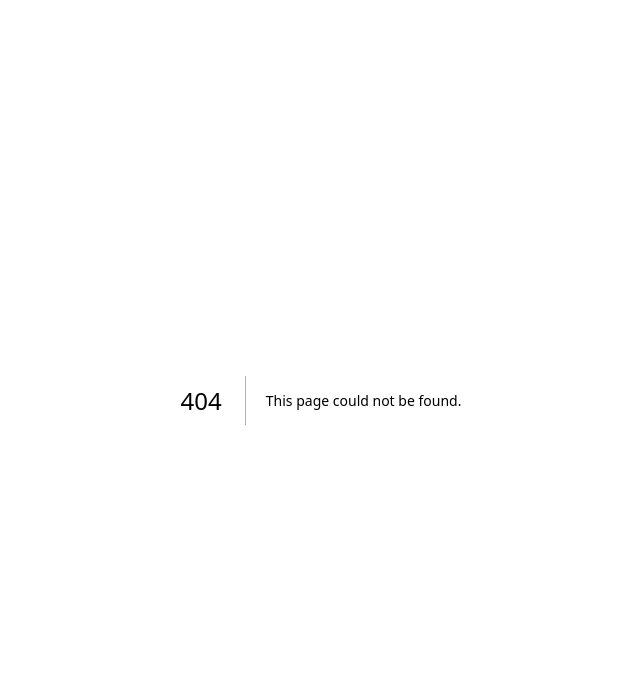
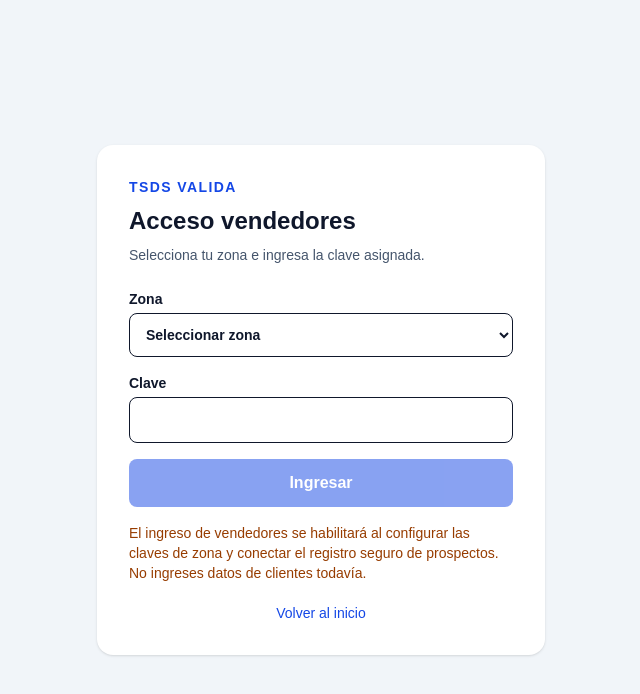
Before and after one commit to JFAOB/tsds-soporte, a Next.js app: page /valida/vendedores in a window 1280 px wide. Before the commit this address had no page. Shown: the top 694 px of the page, without its empty margins (319-959 px from the left). Built offline with nearby package versions, Linux system fonts and the light colour scheme.

Commit message:
feat(valida): add role-specific access page

```diff
--- /dev/null
+++ b/app/valida/vendedores/page.tsx
@@ -0,0 +1,14 @@
+"use client";
+import Link from "next/link";
+import { useState } from "react";
+const ZONES=["CONCEPCION","TEMUCO","VALDIVIA","OSORNO","PUERTO MONTT","COYHAIQUE","PUNTA ARENAS","ONLINE"];
+export default function AccesoVendedores(){
+ const [zone,setZone]=useState(""),[password,setPassword]=useState("");
+ return <main className="flex min-h-screen items-center justify-center bg-slate-100 p-5 text-slate-900"><div className="w-full max-w-md rounded-2xl bg-white p-8 shadow-sm">
+ <div className="text-sm font-bold tracking-widest text-blue-700">TSDS VALIDA</div><h1 className="mt-2 text-2xl font-black">Acceso vendedores</h1><p className="mt-2 text-sm text-slate-600">Selecciona tu zona e ingresa la clave asignada.</p>
+ <form onSubmit={e=>e.preventDefault()} className="mt-6 space-y-4"><label className="block text-sm font-semibold">Zona<select required value={zone} onChange={e=>setZone(e.target.value)} className="mt-1 w-full rounded-lg border p-3"><option value="">Seleccionar zona</option>{ZONES.map(z=><option key={z}>{z}</option>)}</select></label>
+ <label className="block text-sm font-semibold">Clave<input required type="password" autoComplete="current-password" value={password} onChange={e=>setPassword(e.target.value)} className="mt-1 w-full rounded-lg border p-3"/></label>
+ <button type="submit" disabled className="w-full rounded-lg bg-blue-700 p-3 font-bold text-white opacity-50">Ingresar</button>
+ <p role="status" className="text-sm text-amber-800">El ingreso de vendedores se habilitará al configurar las claves de zona y conectar el registro seguro de prospectos. No ingreses datos de clientes todavía.</p></form>
+ <Link href="/valida" className="mt-5 block text-center text-sm text-blue-700">Volver al inicio</Link></div></main>;
+}
```
